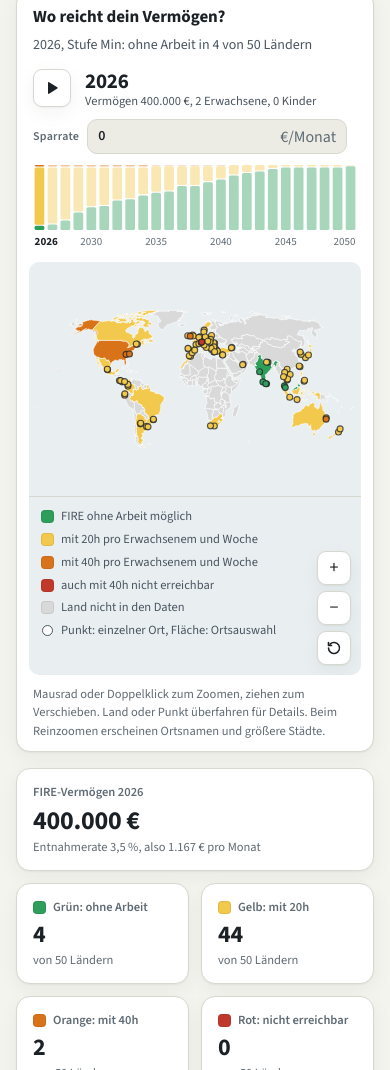
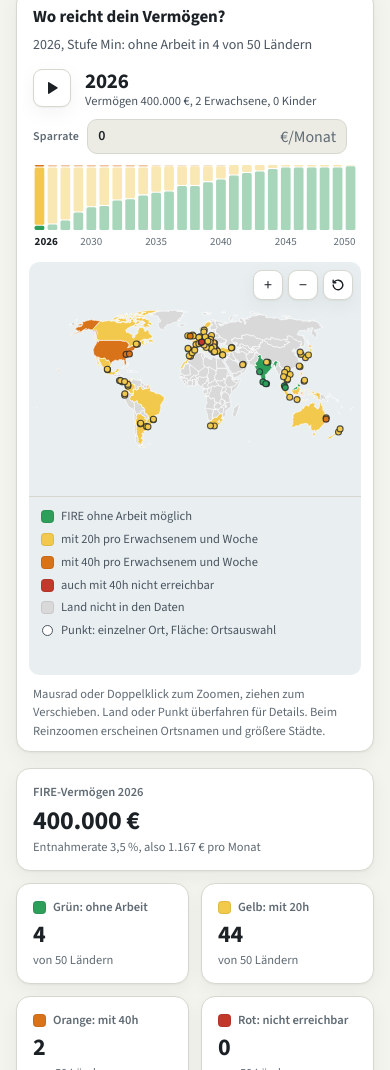
Before and after one commit to peppe1337/freiatlas, a plain HTML site: page app/index.html in a window 390 px wide. Shown: the part 1094-2164 px from the top of the page. Drawn offline with Linux system fonts and the light colour scheme.

Commit message:
App: Zoom-Knöpfe auf dem Handy als Reihe oben rechts
Co-Authored-By: Claude Fable 5.1 <noreply@anthropic.com>

```diff
--- a/app/index.html
+++ b/app/index.html
@@ -532,7 +532,9 @@ footer p { margin: 0 0 4px; }
   .seg button { flex: 1 1 auto; padding: 6px 8px; }
   .field-note { max-width: none; }
   .tl-save { margin-left: 0; width: 100%; }
-  .zoom-ctl { top: auto; bottom: 10px; }
+  .zoom-ctl { top: 8px; right: 8px; flex-direction: row; gap: 5px; }
+  .zoom-ctl .btn { width: 30px; height: 30px; font-size: 16px; }
+  .zoom-ctl .btn svg { width: 14px; height: 14px; }
   .drawer {
     top: auto; left: 0; width: 100%; max-height: 88vh; border-left: 0; border-top: 1px solid var(--border);
     border-radius: 16px 16px 0 0; transform: translateY(100%);
```
